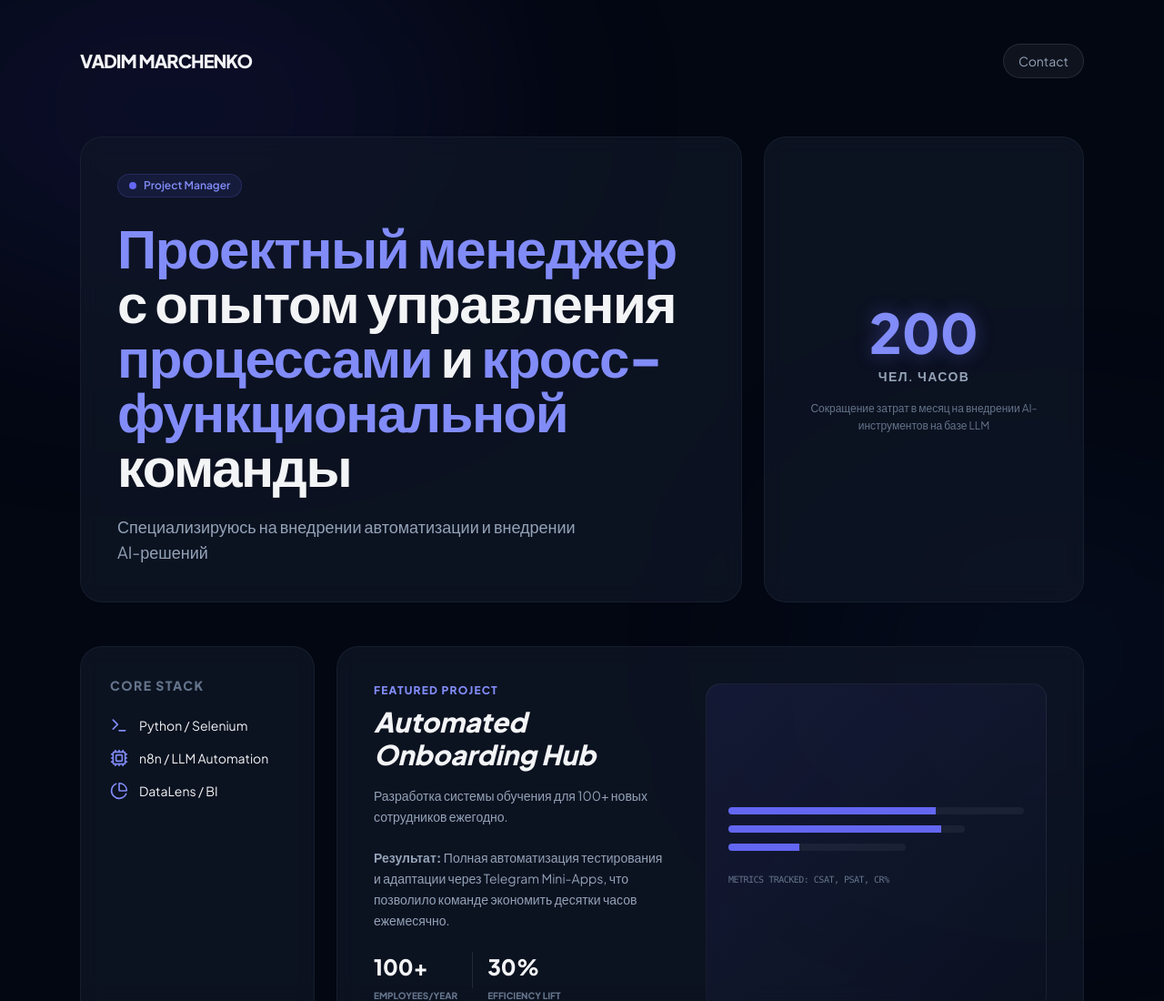
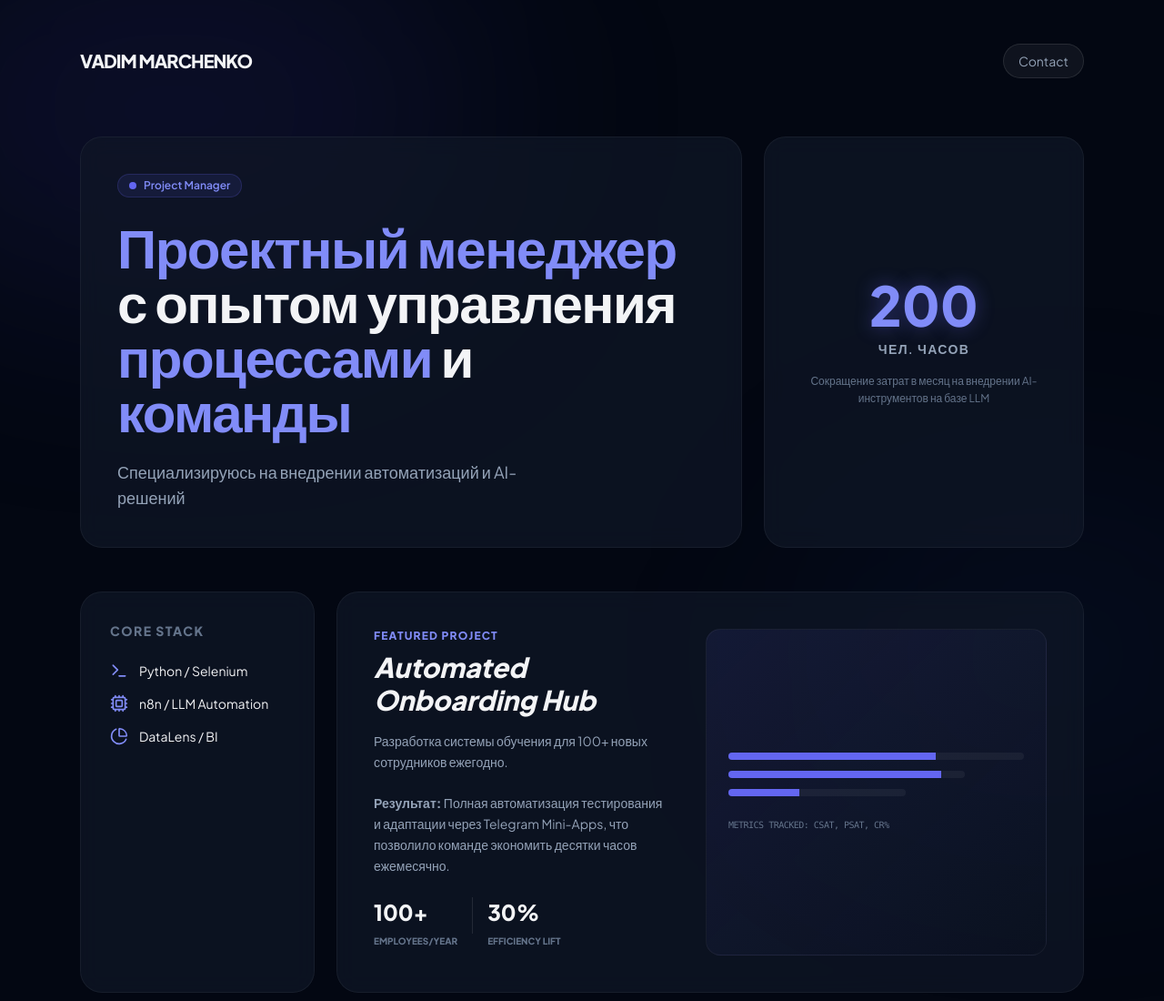
Before and after one commit to 7555v/7555v.github.io, a plain HTML site: page index.html in a window 1280 px wide. Shown: the top 1100 px of the page at 91% size. Drawn offline with nearby package versions, Linux system fonts and the light colour scheme.

Commit message:
index.html

```diff
--- a/index.html
+++ b/index.html
@@ -43,10 +43,10 @@
                     Project Manager
                 </div>
                 <h1 class="text-4xl md:text-6xl font-extrabold tracking-tight mb-6 leading-[1.1]">
-                    <span class="text-indigo-400">Проектный менеджер</span> с опытом управления <span class="text-indigo-400">процессами</span> и <span class="text-indigo-400">кросс-функциональной</span> команды
+                    <span class="text-indigo-400">Проектный менеджер</span> с опытом управления <span class="text-indigo-400">процессами</span> и <span class="text-indigo-400">команды</span>
                 </h1>
                 <p class="text-slate-400 text-lg max-w-lg">
-                    Специализируюсь на внедрении автоматизации и внедрении AI-решений
+                    Специализируюсь на внедрении автоматизаций и AI-решений
                 </p>
             </div>
 
```
